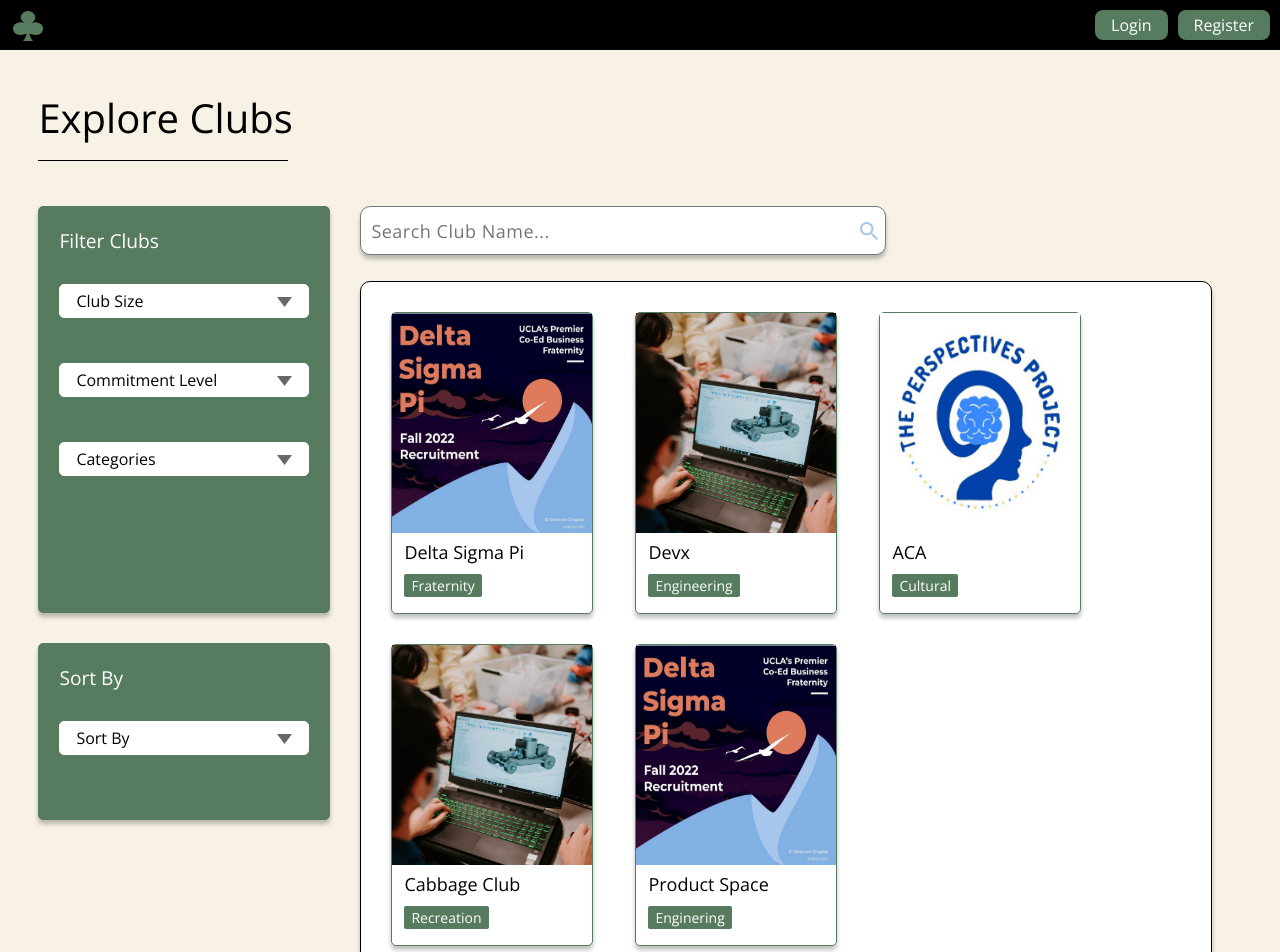
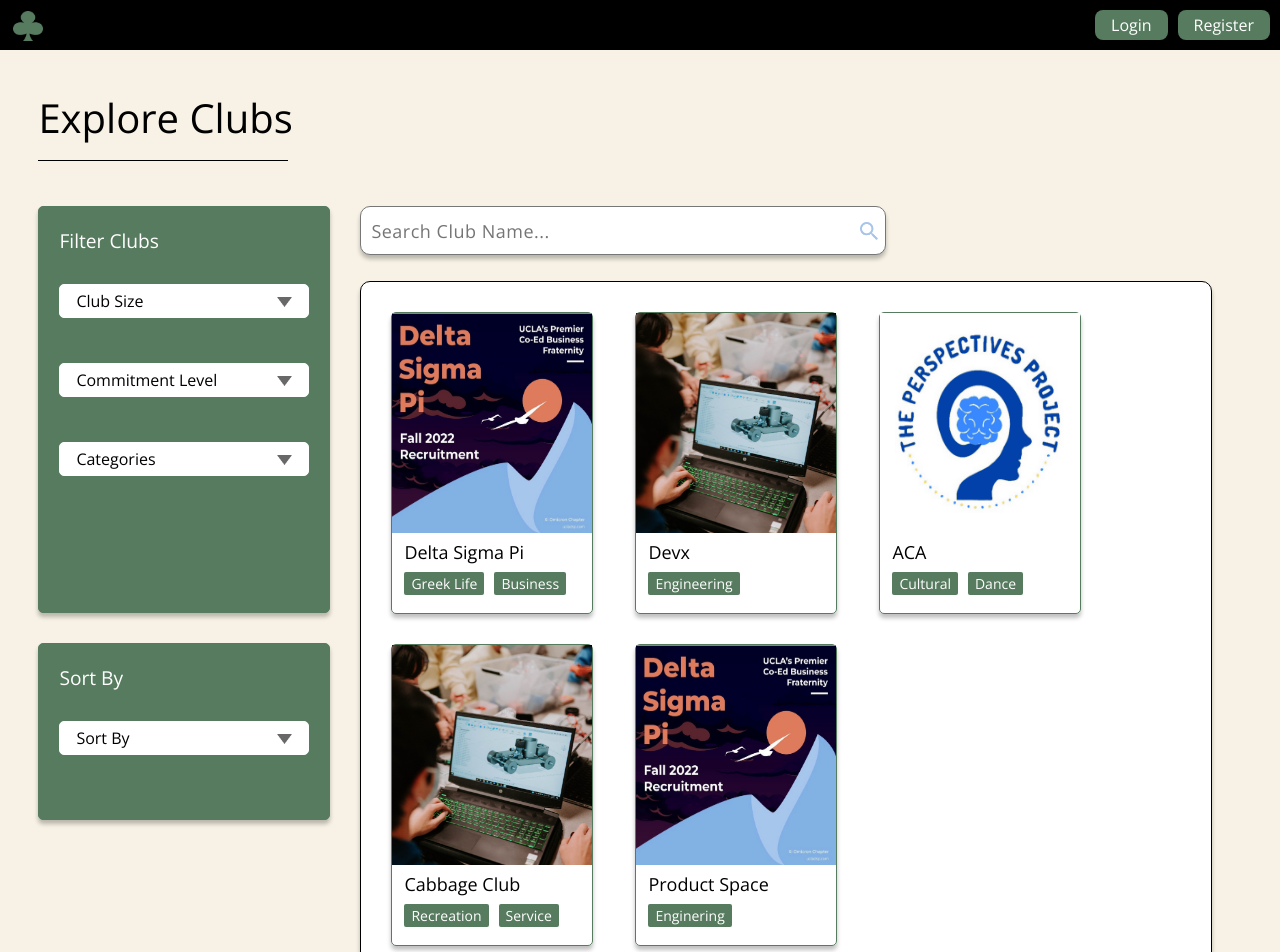
Before and after one commit to mikezhan88/Rate-My-Club, a React (Create React App) app in the folder rate-my-club/: page /allclubs in a window 1280 px wide. Shown: the top 952 px of the page. Built offline with nearby package versions, Linux system fonts and the light colour scheme.

Commit message:
Adjust tag items

```diff
--- a/rate-my-club/src/components/AllClubsPage/AllClubsArray.js
+++ b/rate-my-club/src/components/AllClubsPage/AllClubsArray.js
@@ -7,26 +7,26 @@
     {
         img: img1,
         clubName: 'Delta Sigma Pi',
-        tags: 'Fraternity'
+        tags: ['Greek Life', 'Business']
     },
     {
         img: img2,
         clubName: 'Devx',
-        tags: 'Engineering'
+        tags: ['Engineering']
     },
     {
         img: img3,
         clubName: 'ACA',
-        tags: 'Cultural'
+        tags: ['Cultural', 'Dance']
     },
     {
         img: img2,
         clubName: 'Cabbage Club',
-        tags: 'Recreation'
+        tags: ['Recreation', 'Service']
     },
     {
         img: img1,
         clubName: 'Product Space',
-        tags: 'Enginering'
+        tags: ['Enginering']
     },
 ]
--- a/rate-my-club/src/components/AllClubsPage/ClubCard.js
+++ b/rate-my-club/src/components/AllClubsPage/ClubCard.js
@@ -5,7 +5,13 @@
             <img src={props.img} className='clubs-img' />
             <div className='club-name-tag'>{props.clubName}</div>
             <div className='clubs-card-tags'>
-              <div className='clubs-tag-item'>{props.tags}</div>
+                {
+                    props.tags.map((tag) => {
+                        return (
+                            <div className='clubs-tag-item'>{tag}</div>
+                        )
+                    })
+                }
             </div>
         </div>
       </a>
--- a/rate-my-club/src/index.css
+++ b/rate-my-club/src/index.css
@@ -676,6 +676,7 @@
   background-color: #577B5F;
   color: white;
   padding: 4px 7px;
+  margin-top: 5px;
   border-radius: 2px;
   display: flex;
   align-items: center;
@@ -697,10 +698,11 @@
   border-radius: 8px;
   font-family: 'Open Sans';
   font-size: 14px;
-  padding-top: 7px;
+  padding-top: 0px;
   padding-bottom: 5px;
   padding-left: 12px;
   height:auto;
+  flex-wrap: wrap;
 }
 
 .club-name-tag {
```
Also changed, not shown: rate-my-club/src/components/AllClubsPage/ClubList.js (line endings or trailing spaces).
